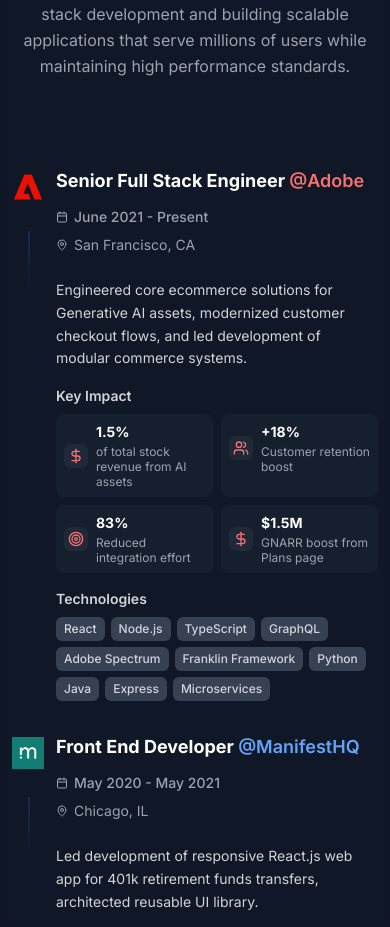
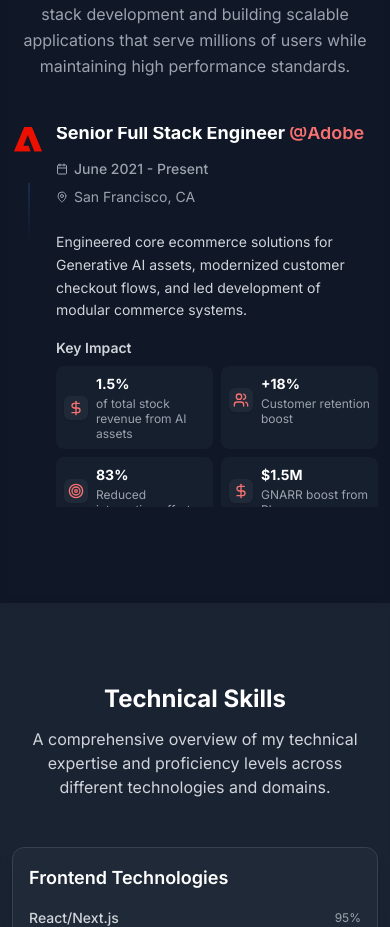
Before and after one commit to arsaikia/portfolio_v2.0, a React (Vite) app: page / in a window 390 px wide. Shown: the part 1121-2048 px from the top of the page. Built offline with nearby package versions, Linux system fonts and the light colour scheme.

Commit message:
Scroll mobile fix

```diff
--- a/src/components/Timeline.tsx
+++ b/src/components/Timeline.tsx
@@ -201,8 +201,8 @@
     <div className="relative h-full">
       <div
         ref={scrollContainerRef}
-        className={`${!isMobile ? 'h-[380px] md:h-[480px] overflow-y-auto scrollbar-none scroll-smooth pt-2' : ''}`}
-        style={!isMobile ? { scrollBehavior: 'smooth' } : {}}
+        className='h-[380px] md:h-[480px] overflow-y-auto scrollbar-none scroll-smooth pt-2'
+        style={{ scrollBehavior: 'smooth' }}
         data-timeline-container
       >
         <div className={`${isMobile ? 'block' : 'flex'} max-w-6xl mx-auto`}>
```
